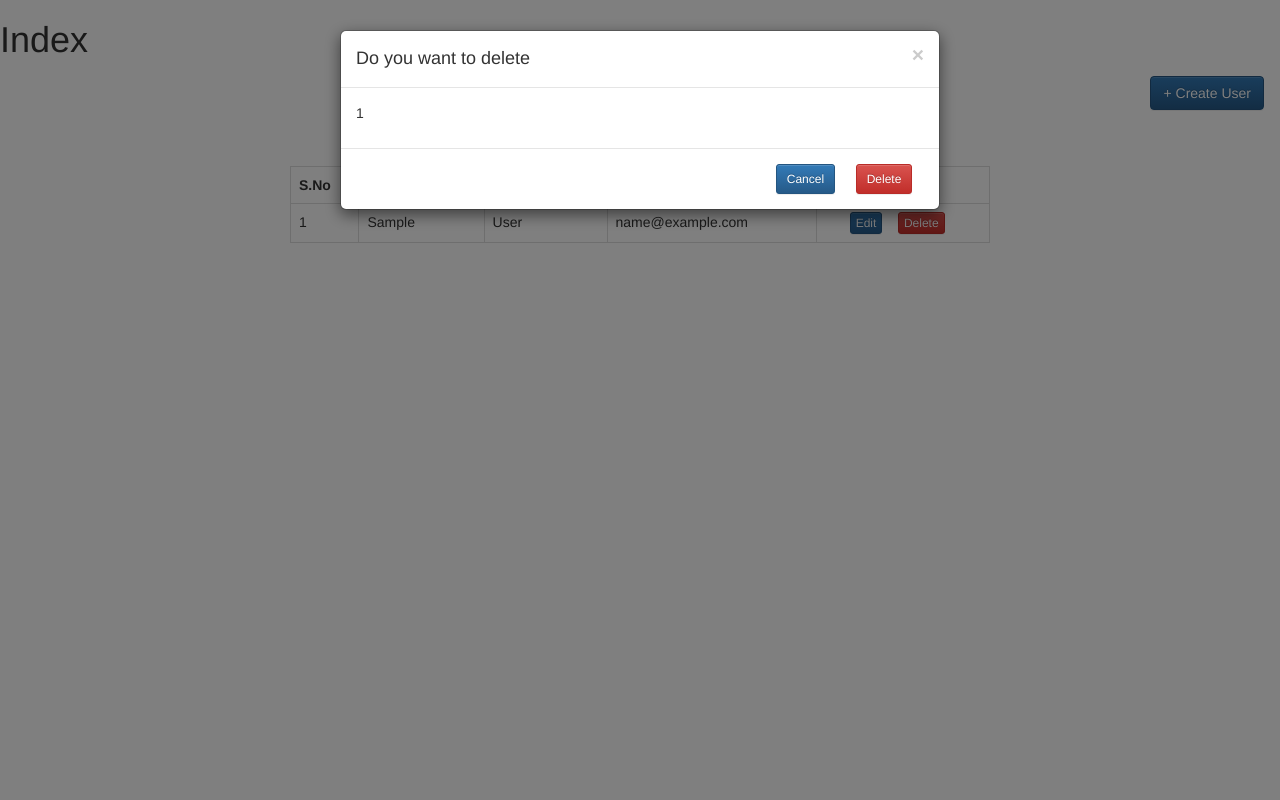
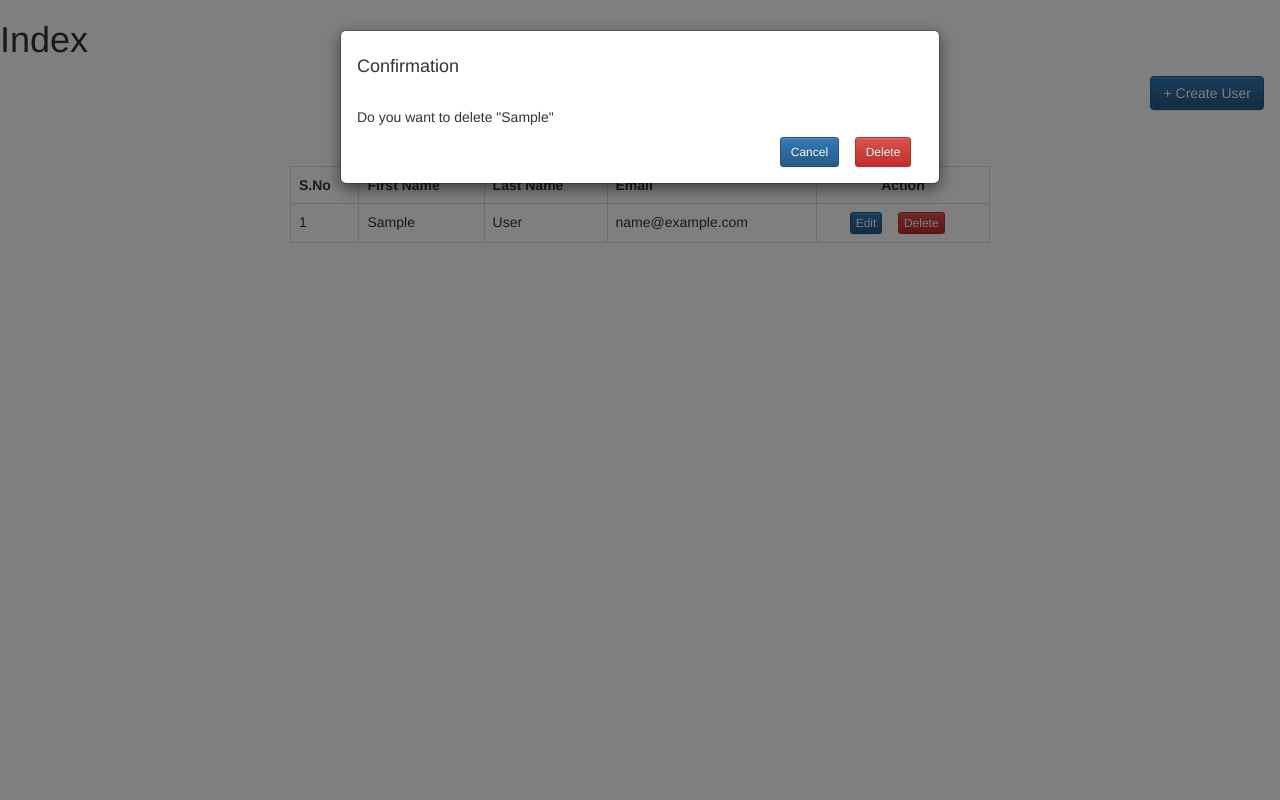
Before and after one commit to Surya7065/UsersSite, a Django app: page /user/ in a window 1280 px wide, after a click on "Delete". Run offline with Django 3.2, Linux system fonts and the light colour scheme; tables that the repository leaves empty hold one stand-in row (values such as "Sample post"); some libraries are stand-ins or nearby versions.

Commit message:
add delete functionality

```diff
--- a/info/templates/info/index.html
+++ b/info/templates/info/index.html
@@ -82,25 +82,34 @@
         <!-- Modal -->
         <div class="modal fade" id="myModal" role="dialog">
             <div class="modal-dialog modal-xs">
-                <div class="modal-content">
-                    <div class="modal-header">
-                        <button type="button" class="close" data-dismiss="modal">&times;</button>
-                        <h4 class="modal-title">Modal Header</h4>
-                    </div>
-                    <div class="modal-body">
-                        <p class="user_name">This is a small modal.</p>
-                    </div>
-                    <div class="modal-footer">
+
+
+                <div class="modal-content" style="padding:16px">
+
+                    <h4>Confirmation</h4>
+
+                    <br/>
+
+                    <p class="user_name">User name</p>
+
+                    <div style="text-align:end">
                         <a class="btn btn-primary btn-sm" role="button" href="#" data-dismiss="modal">Cancel</a>&nbsp&nbsp&nbsp
-                        <a id="delete_user" class="btn btn-danger btn-sm" role="button" href="#" onclick="handleDelete('a')">Delete</a>&nbsp&nbsp&nbsp
+                        <a id="delete_user" class="btn btn-danger btn-sm" role="button">Delete</a>&nbsp&nbsp&nbsp
                         <!--<button type="button" class="btn btn-default" data-dismiss="modal">Close</button>-->
                     </div>
+                    <!--<div class="modal-header">-->
+                        <!--<button type="button" class="close" data-dismiss="modal">&times;</button>-->
+                        <!--<h4 class="modal-title">Modal Header</h4>-->
+                    <!--</div>-->
+                    <!--<div class="modal-body">-->
+                        <!--<p class="user_name">This is a small modal.</p>-->
+                    <!--</div>-->
                 </div>
             </div>
         </div>
 
         {% else %}
-            <p style="width:700px, margin:0 auto">No users exist</p>
+            <h4 style="text-align:center; width:700px, margin:0 auto">No users exist</h4>
         {% endif %}
 
     </body>
@@ -115,12 +124,9 @@
               console.log(user_id + 'user id')
               var modal = $(this)
               modal.find('.modal-title').text('Do you want to delete')
-              modal.find('.user_name').text(user_id)
+              modal.find('.user_name').text('Do you want to delete ' + '\"' + first_name + '\"')
+              $('#delete_user').prop("href", "http://127.0.0.1:8000/user/" + user_id + "/delete")
         });
-
-        function handleDelete(arg){
-              console.log("Clicked");
-        }
 
 
     </script>
--- a/info/views.py
+++ b/info/views.py
@@ -44,4 +44,6 @@ def delete_user(request, user_id):
     :param request
     :return: Display status of the deleted user with message
     """
-    return HttpResponse("Delete user from database with user id %s" % user_id)
+    user = get_object_or_404(User, pk=user_id)
+    user.delete()
+    return HttpResponseRedirect(reverse('info:index'))
```
Also changed, not shown: db.sqlite3.
